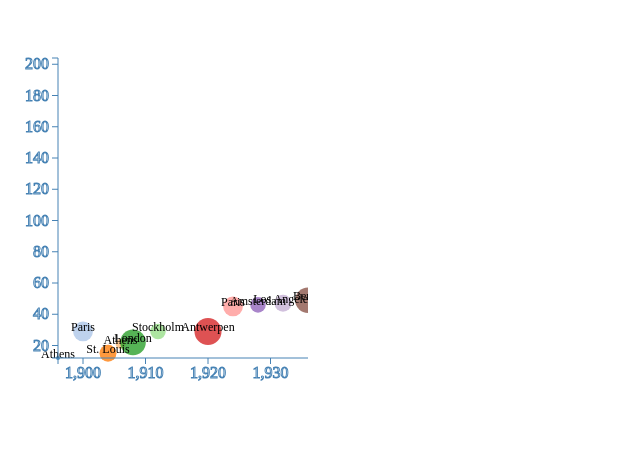
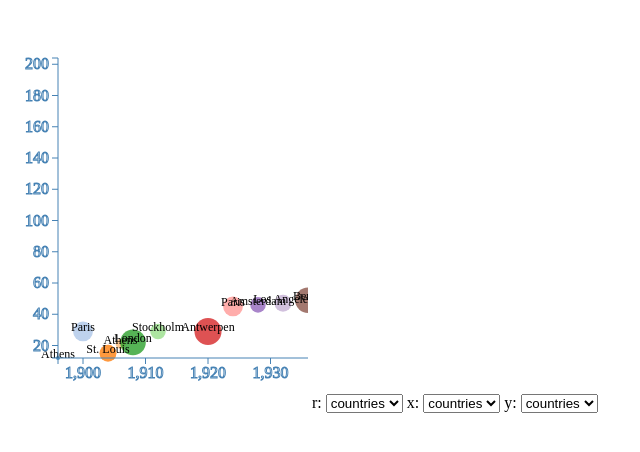
Before and after one commit to skush/d3, a plain HTML site: page index.html in a window 1280 px wide. Shown: the whole page, without its empty margins (0-640 px from the left). Drawn offline with nearby package versions, Linux system fonts and the light colour scheme.

Commit message:
ver 0.3 selectors
added selectors for axis and radius

```diff
--- a/index.html
+++ b/index.html
@@ -22,7 +22,7 @@
     var svg = d3.select('body')
                 .append('svg')
                 .attr('widht', width + 'px')
-                .attr('height', height + 'px')
+                .attr('height', height + 'px');
 
     d3.json('olympic.json', function (error, json) {
         data = json;
@@ -75,7 +75,51 @@
           .call(yAxis);
     }
 
+    var redraw = function (value) {
+        var r = window.r || 'sports'
+        var x = window.x || 'year'
+        var y = window.y || 'countries'
 
+        var rMin = d3.min(data.olympics.games, function (d) { return d[r] })
+        var rMax = d3.max(data.olympics.games, function (d) { return d[r] })
+        var rScale = d3.scale.linear().domain([rMin, rMax]).range([2, 20])
 
+        var xMin = d3.min(data.olympics.games, function (d) { return d[x] })
+        var xMax = d3.max(data.olympics.games, function (d) { return d[x] })
+        var xScale = d3.scale.linear().domain([xMin, xMax]).range([0 + padding, width - padding])
 
+        var yMin = d3.min(data.olympics.games, function (d) { return d[y] })
+        var yMax = d3.max(data.olympics.games, function (d) { return d[y] })
+        var yScale = d3.scale.linear().domain([yMin, yMax]).range([height - padding, 0 + padding])
+
+        d3.selectAll('circle')
+          .attr('cx', function (d) { return xScale(d[x]) + 'px' })
+          .attr('cy', function (d) { return yScale(d[y]) + 'px' })
+          .attr('r', function (d) { return rScale(d[r]) + 'px' })
+
+        d3.selectAll('text')
+          .attr('x', function (d) { return xScale(d[x]) + 'px' })
+          .attr('y', function (d) { return yScale(d[y]) + 'px' })
+    }
 </script>
+r:
+<select onchange="window.r = this.value; redraw()">
+  <option>countries</option>
+  <option>events</option>
+  <option>sports</option>
+  <option>year</option>
+</select>
+x:
+<select onchange="window.x = this.value; redraw()">
+  <option>countries</option>
+  <option>events</option>
+  <option>sports</option>
+  <option>year</option>
+</select>
+y:
+<select onchange="window.y = this.value; redraw()">
+  <option>countries</option>
+  <option>events</option>
+  <option>sports</option>
+  <option>year</option>
+</select>
```
